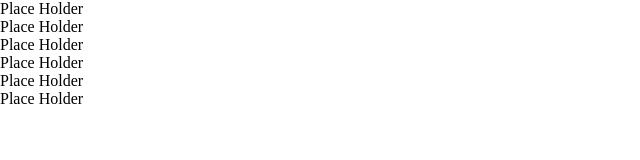
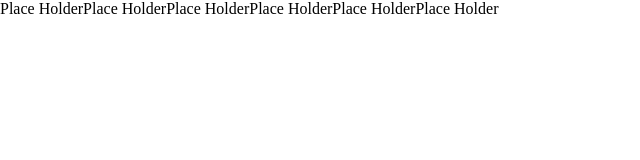
Before and after one commit to MKahacker/Untitled, a plain HTML site: page index.html in a window 1280 px wide. Shown: the whole page, without its empty margins (0-640 px from the left). Drawn offline with Linux system fonts and the light colour scheme.

Commit message:
Linking the actual style sheet

```diff
--- a/index.html
+++ b/index.html
@@ -5,6 +5,7 @@
   <title> Welcome to Untitled </title>
 
   <link rel="stylesheet" href="CSS/reset.css" type="text/css"/>
+  <link rel="stylesheet" href="CSS/style.css" type="text/css"/>
 </head>
 <body>
 
```
